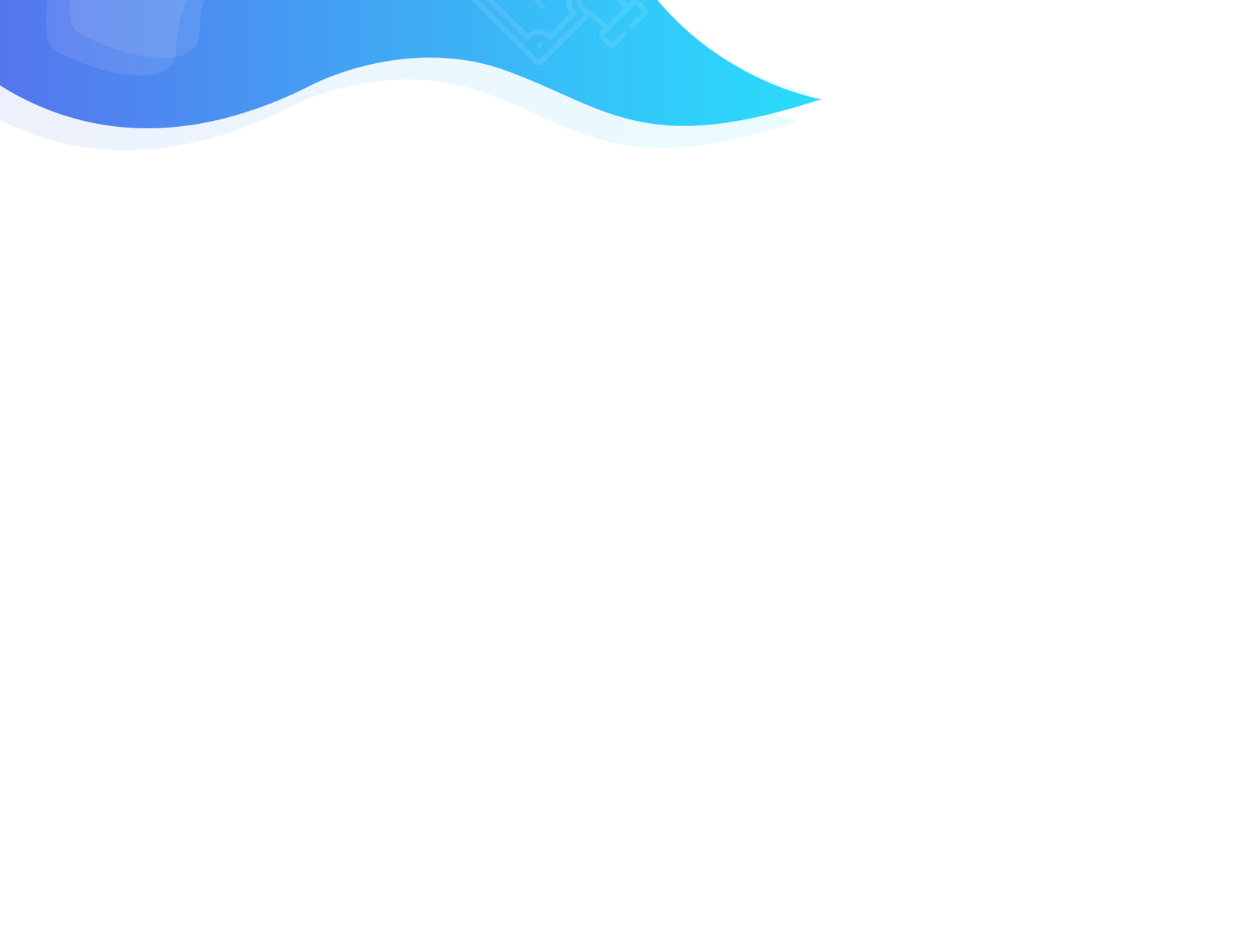
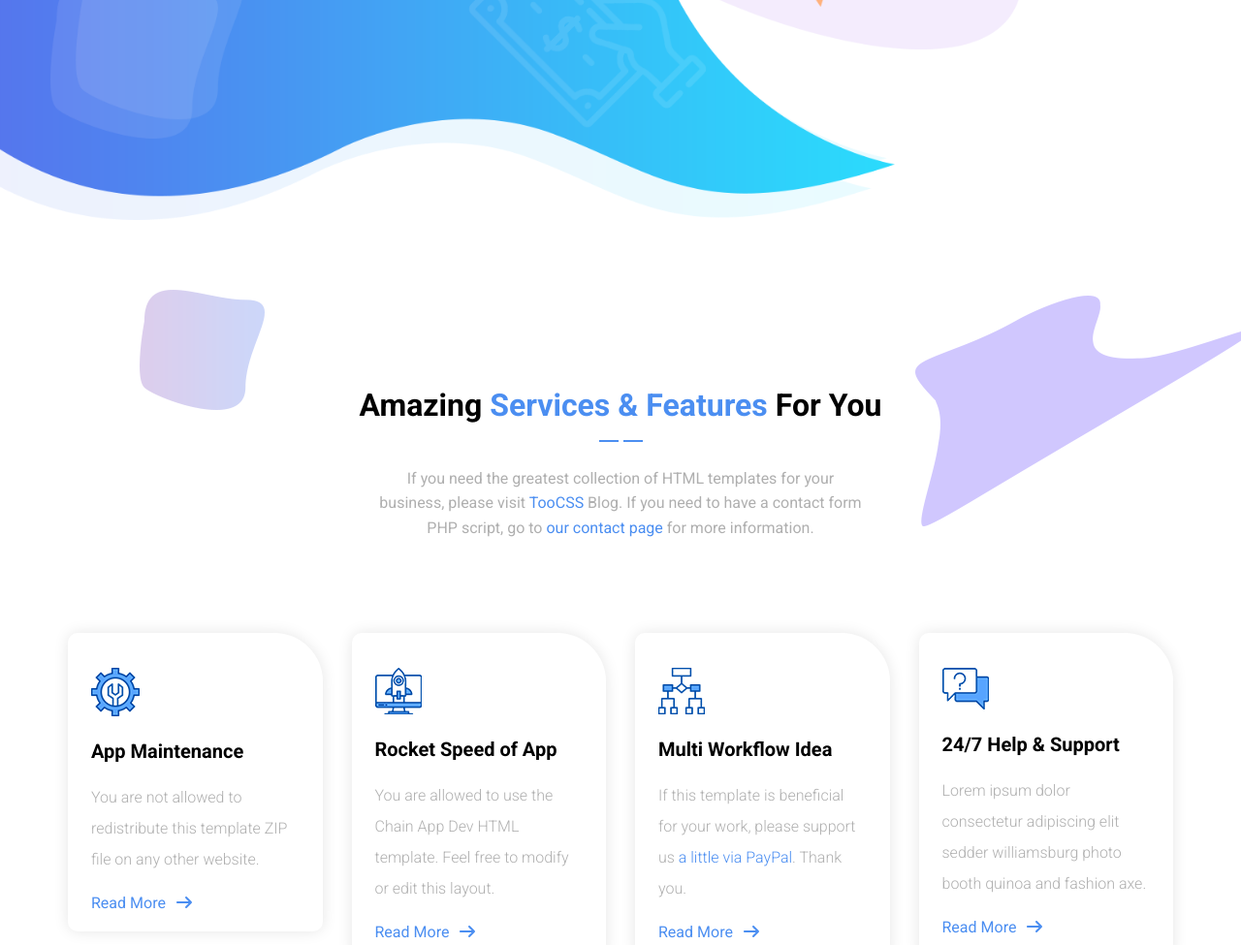
Before and after one commit to kechicheb/Chain-Template, a plain HTML site: page index.html in a window 1280 px wide. Shown: the part 645-1620 px from the top of the page at 97% size. Before the commit the page ends 872 px from the top, so only its background shows below. Drawn offline with Linux system fonts and the light colour scheme.

Commit message:
finished services

```diff
--- a/css/main.css
+++ b/css/main.css
@@ -17,13 +17,11 @@
   -webkit-box-sizing: border-box;
   box-sizing: border-box;
   text-decoration: none;
-  outline: none;
-  border: none;
-  transition: var(--main-transition);
-  -webkit-transition: var(--main-transition);
-  -moz-transition: var(--main-transition);
-  -ms-transition: var(--main-transition);
-  -o-transition: var(--main-transition);
+  transition: all var(--main-transition);
+  -webkit-transition: all var(--main-transition);
+  -moz-transition: all var(--main-transition);
+  -ms-transition: all var(--main-transition);
+  -o-transition: all var(--main-transition);
 }
 
 ul {
@@ -63,12 +61,12 @@ html {
 }
 
 ::-webkit-scrollbar {
-    width: 8px; /* vertical */
-    height: 8px; /* horizontal */
+    width: 6px; /* vertical */
+    height: 6px; /* horizontal */
   }
 
   ::-webkit-scrollbar-track {
-    background: #000;
+    background: var(--secondary-alt);
   }
 
   ::-webkit-scrollbar-thumb {
@@ -97,6 +95,7 @@ html {
     justify-content: space-between;
     align-items: center;
     position: relative;
+    z-index: 999;
   }
 
   header .container .links ul {
@@ -125,7 +124,7 @@ header .container .links ul li:last-child a svg {
   padding-right: 5px;
 }
 
-  header .container .fa-bars {
+  header .container svg.fa-bars {
     display: none;
     font-size: 25px;
     color: black;
@@ -141,11 +140,10 @@ header .container .links ul li:last-child a svg {
 @media (max-width:991px) {
   header .container  svg.fa-bars {
     display: inline-block;
-
   }
   header .container .links ul {
     position: absolute;
-    top: calc(100% + 8px);
+    top: calc(100% + 7px);
     z-index: 99;
     right: 0;
     gap: 0;
@@ -187,7 +185,8 @@ header .container .links ul li:last-child {
     section.landing {
     position: relative;
     top: -72px;
-      height: 100vh;
+    height:calc( 100vh + 72px);
+    overflow-x: hidden;
 
     }
     section.landing::before {
@@ -208,16 +207,14 @@ header .container .links ul li:last-child {
     gap: 40px;
     height: 100%;
     grid-template-columns: 1fr 1fr;
-
-
     }
 
     section.landing .container .left .text {
-      max-width: 400px;
+      max-width: 500px;
 
     }
     section.landing .container .left .text h1 {
-      font-size: 2rem;
+     font-size: 3rem;
     }
     section.landing .container .left .text p {
       line-height: 2;
@@ -237,7 +234,7 @@ header .container .links ul li:last-child {
       -o-border-radius: 50px;
 }
     section.landing .container .right img {
-      max-width: 100%;
+      max-width: 600px;
     }
 
     @media (max-width:991px) {
@@ -254,10 +251,150 @@ header .container .links ul li:last-child {
         margin: 0 auto;
         width: 100%;
       }
+      section.landing .container .left .text h1 {
+        font-size: 2rem;
+       }
       section.landing .container .right img {
-        max-width:500px ;
+        max-width:100%;
       }
 
 
     }
   /* End Landing */
+
+  /* Start Services */
+  .services {
+    padding-top: var(--main-padding-top);
+    position: relative;
+  }
+  .services::before {
+    content: "";
+    position: absolute;
+    top: 0;
+    right:0;
+    z-index: -1;
+    width: 1136px;
+    height: 244px;
+    background-image: url(../images/services-right-dec.png);
+    background-repeat: no-repeat;
+    background-size: contain;
+
+}
+.services::after {
+  content: "";
+  position: absolute;
+  bottom:-368px;
+  left:0;
+  z-index: -1;
+  width: 261px;
+  height: 368px;
+  background-image: url(../images/services-left-dec.png);
+  background-repeat: no-repeat;
+  background-size: contain;
+
+}
+  .services .container .heading {
+    text-align: center;
+  }
+
+  .services .container .heading h1 {
+    color: #000;
+    margin-bottom: 5px;
+
+  }
+  .services .container .heading p  {
+    margin-top: 20px;
+    color: var(--secondary-alt);
+    margin-inline: auto;
+    max-width:500px;
+    line-height: 1.6;
+  }
+  .services .container .heading h1 span,
+  .services .container .heading p span {
+    color: var(--main-color);
+  }
+  .services .container > p {
+    padding-bottom: var(--main-padding-bottom);
+  }
+
+  .services .container .content {
+    padding-top: var(--main-padding-top);
+    display: grid;
+    grid-template-columns: repeat(auto-fill,minmax(220px,1fr));
+    gap:30px;
+  }
+
+  .services .container .content .box {
+    box-shadow: 0 0 15px rgba(0, 0, 0, 0.1);
+    padding: 2.25rem 1.5rem 1.25rem;
+    border-radius: 10px;
+    -webkit-border-radius: 10px;
+    -moz-border-radius: 10px;
+    -ms-border-radius: 10px;
+    -o-border-radius: 10px;
+    border-top-right-radius: 50px;
+
+  }
+
+
+  .services .container .content .box .text {
+    margin-bottom: 20px;
+  }
+  .services .container .content .box .text h3 {
+  font-size: 20px;
+    font-weight: 700;
+    margin: 20px 0;
+    }
+  .services .container .content .box .text h3 + p {
+    margin: 0 0 20px;
+    line-height: 2;
+    font-weight: 300;
+    color: #afafaf;
+
+  }
+  .services .container .content .box:nth-child(3) p span{
+    color: var(--main-color);
+  }
+  .services .container .content .box  a {
+  color: var(--main-color);
+
+  }
+  .services .container .content .box  a svg {
+    padding-left: 5px;
+    font-weight: 500;
+  }
+  .services .container .content .box  a:hover  svg{
+    transform: translateX(5px);
+    -webkit-transform: translateX(5px);
+    -moz-transform: translateX(5px);
+    -ms-transform: translateX(5px);
+    -o-transform: translateX(5px);
+}
+.services .container .content .box:hover{
+  background-image: url("../images/service-bg.jpg");
+  background-size: cover;
+  background-position: center right;
+  background-repeat: no-repeat;
+}
+.services .container .content .box:hover *{
+  color: white !important;
+}
+.services .container .content .box:hover .icon img {
+ filter: brightness(0) invert(1);
+ -webkit-filter: brightness(0) invert(1);
+}
+
+@media (max-width:991px) {
+  .services .container .content .box *   {
+    text-align: center;
+  }
+  .services .container .content .box a  {
+display: block;
+  }
+}
+@media (min-width:992px) {
+  .services .container .content .box:first-child {
+    height: fit-content;
+  }
+}
+  /* End Services/ */
--- a/index.html
+++ b/index.html
@@ -31,10 +31,10 @@
          </div>
          <div class="links">
             <i class="fa-solid fa-bars" onclick="show()"></i>
-            <ul id="bar">
-               <li><a href="#">Home</a></li>
-               <li><a href="#">Services</a></li>
-               <li><a href="#">About</a></li>
+            <ul id="ba-r">
+               <li><a href="#home">Home</a></li>
+               <li><a href="#services">Services</a></li>
+               <li><a href="#about">About</a></li>
                <li><a href="#">Testimonials</a></li>
                <li><a href="#">Pricing</a></li>
                <li><a href="#">Newsletter</a></li>
@@ -46,7 +46,7 @@
    <!-- End Header -->
 
    <!-- Start Landing -->
-   <section class="landing">
+   <section class="landing" id="home">
       <div class="container">
          <div class="left">
             <div class="text">
@@ -54,23 +54,69 @@
                <p>Chain App Dev is an app landing page HTML5 template based on Bootstrap v5.1.3 CSS layout provided by
                   TemplateMo, a great website to download free CSS templates.</p>
                <div class="buttons">
-               <a href="#">Free Quote <i class="fa-brands fa-apple"></i></a><a href="#">Free Quote <i class="fa-brands fa-google-play"></i></a>
+                  <a href="#">Free Quote <i class="fa-brands fa-apple"></i></a><a href="#">Free Quote <i
+                        class="fa-brands fa-google-play"></i></a>
                </div>
             </div>
          </div>
          <div class="right">
-
-            <img src="images/slider-dec.png" alt="">
-
+            <img src="images/slider-dec.png" alt="slider-dec">
          </div>
       </div>
    </section>
    <!-- End Landing -->
 
+   <!-- Start Services -->
 
-
-
-
+   <section class="services" id="services">
+      <div class="container">
+         <div class="heading">
+            <h1>Amazing <span>Services & Features</span> For You</h1>
+            <img src="images/heading-line-dec.png" alt="heading-line-dec">
+            <p>If you need the greatest collection of HTML templates for your business, please visit <span>TooCSS</span>
+               Blog. If you need to have a contact form PHP script, go to <span>our contact page</span> for more
+               information.</p>
+         </div>
+         <div class="content">
+            <div class="box">
+           <div class="icon">    <img  src="images/service-icon-01.png" alt="service-icon-01"></div>
+               <div class="text">
+                  <h3>App Maintenance</h3>
+                  <p>You are not allowed to redistribute this template ZIP file on any other website.</p>
+               </div>
+               <a href="#">Read More <i class="fa-solid fa-arrow-right"></i></a>
+            </div>
+            <div class="box">
+              <div class="icon"> <img  src="images/service-icon-02.png" alt="service-icon-02"></div>
+               <div class="text">
+                  <h3>Rocket Speed of App</h3>
+                  <p>You are allowed to use the Chain App Dev HTML template. Feel free to modify or edit this layout.
+                  </p>
+               </div>
+               <a href="#">Read More <i class="fa-solid fa-arrow-right"></i></a>
+            </div>
+            <div class="box">
+              <div class="icon"> <img  src="images/service-icon-03.png" alt="service-icon-03"></div>
+               <div class="text">
+                  <h3>Multi Workflow Idea</h3>
+                  <p>If this template is beneficial for your work, please support us <span>a little via PayPal</span>. Thank you.</p>
+               </div>
+               <a href="#">Read More <i class="fa-solid fa-arrow-right"></i></a>
+            </div>
+            <div class="box">
+          <div class="icon">     <img  src="images/service-icon-04.png" alt="service-icon-02"></div>
+               <div class="text">
+                  <h3>24/7 Help & Support</h3>
+                  <p>Lorem ipsum dolor consectetur adipiscing elit sedder williamsburg photo booth quinoa and fashion
+                     axe.
+                  </p>
+               </div>
+               <a href="#">Read More <i class="fa-solid fa-arrow-right"></i></a>
+            </div>
+         </div>
+      </div>
+   </section>
+   <!-- End Services -->
 
 
    <script src="js/main.js"></script>
--- a/js/main.js
+++ b/js/main.js
@@ -1,6 +1,6 @@
 function show() {
 
-    const links = document.querySelector("#bar") ;
+    const links = document.querySelector("#ba-r") ;
     links.classList.toggle("active");
 
 }
```
Lines whose indentation alone changed are shown as unchanged.
